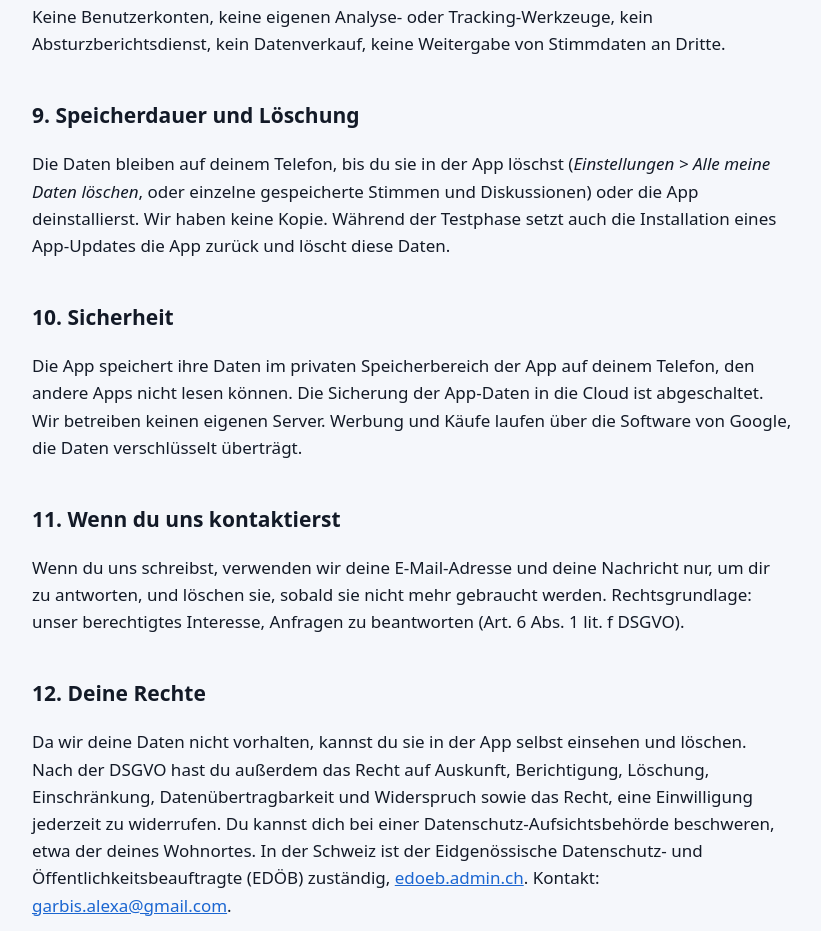
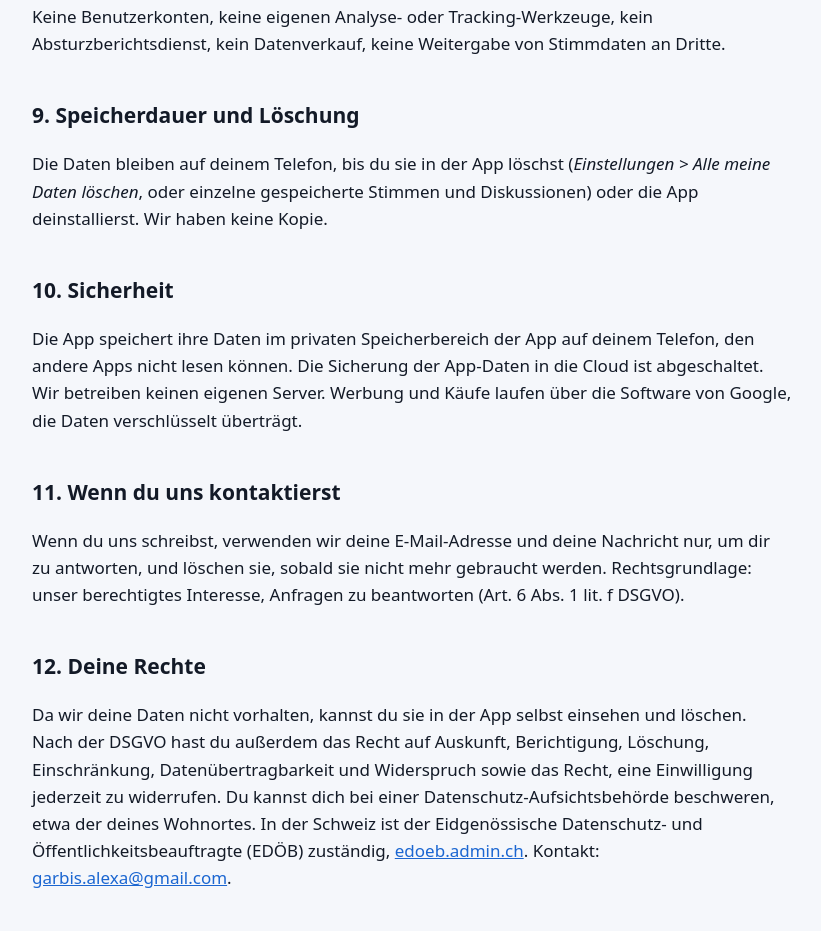
Before and after one commit to gkane1990/gkane1990.github.io, a plain HTML site: page LetsSpeak/privacy-policy.de.html in a window 1280 px wide. Shown: the part 3184-4115 px from the top of the page, without its empty margins (228-1049 px from the left). Drawn offline with Linux system fonts and the light colour scheme.

Commit message:
Privacy policy: updates no longer reset the app

```diff
--- a/LetsSpeak/privacy-policy.de.html
+++ b/LetsSpeak/privacy-policy.de.html
@@ -103,8 +103,7 @@ keine Weitergabe von Stimmdaten an Dritte.</p>
 
 <h2>9. Speicherdauer und Löschung</h2>
 <p>Die Daten bleiben auf deinem Telefon, bis du sie in der App löschst (<em>Einstellungen &gt; Alle meine Daten löschen</em>,
-oder einzelne gespeicherte Stimmen und Diskussionen) oder die App deinstallierst. Wir haben keine Kopie. Während der
-Testphase setzt auch die Installation eines App-Updates die App zurück und löscht diese Daten.</p>
+oder einzelne gespeicherte Stimmen und Diskussionen) oder die App deinstallierst. Wir haben keine Kopie.</p>
 
 <h2>10. Sicherheit</h2>
 <p>Die App speichert ihre Daten im privaten Speicherbereich der App auf deinem Telefon, den andere Apps nicht lesen
```
Also changed, not shown: LetsSpeak/privacy-policy.en.html (+1 -2 lines).
